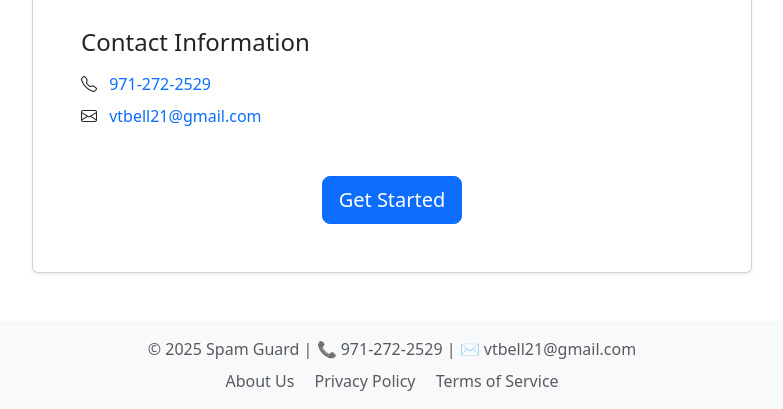
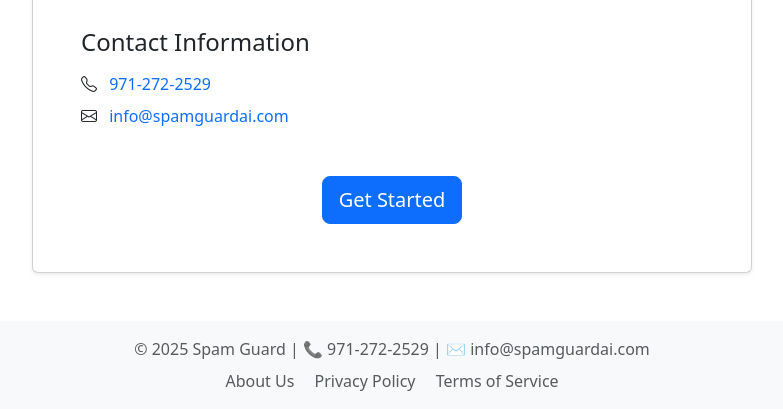
Before and after one commit to vtbell21/leadfilter, a Django app: page /about/ in a window 1280 px wide. Shown: the part 647-1056 px from the top of the page, without its empty margins (248-1031 px from the left). Run offline with Django 5.2, Linux system fonts and the light colour scheme; parts of the project's set-up code (start-up, migrations or seed data) failed here and were passed over.

Commit message:
Update all email contact info from vtbell21@gmail.com to info@spamguardai.com

```diff
--- a/leads/templates/leads/about.html
+++ b/leads/templates/leads/about.html
@@ -48,7 +48,7 @@
                             </div>
                             <div>
                                 <i class="bi bi-envelope me-2"></i>
-                                <a href="mailto:vtbell21@gmail.com" class="text-decoration-none">vtbell21@gmail.com</a>
+                                <a href="mailto:info@spamguardai.com" class="text-decoration-none">info@spamguardai.com</a>
                             </div>
                         </div>
                     </div>
--- a/leads/templates/leads/base.html
+++ b/leads/templates/leads/base.html
@@ -122,7 +122,7 @@
     <!-- Footer -->
     <footer class="footer mt-5 py-3 bg-light">
         <div class="container text-center">
-            <span class="text-muted">© 2025 Spam Guard | 📞 971-272-2529 | ✉️ vtbell21@gmail.com</span>
+            <span class="text-muted">© 2025 Spam Guard | 📞 971-272-2529 | ✉️ info@spamguardai.com</span>
             <div class="mt-2">
                 <a href="{% url 'leads:about' %}" class="text-muted text-decoration-none mx-2">About Us</a>
                 <a href="{% url 'leads:privacy_policy' %}" class="text-muted text-decoration-none mx-2">Privacy Policy</a>
```
